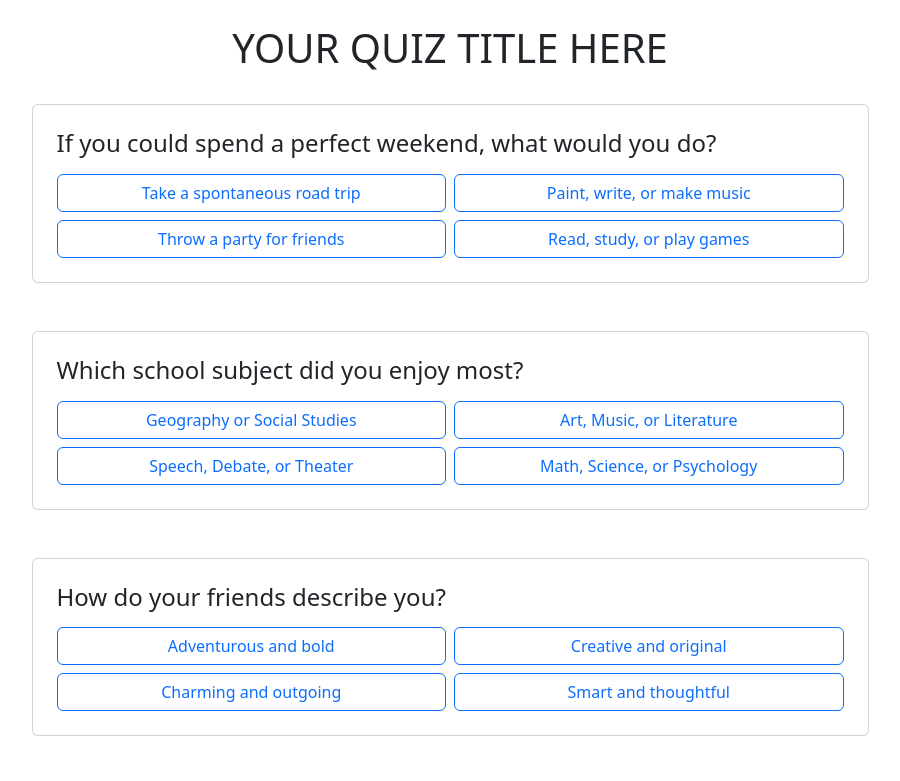
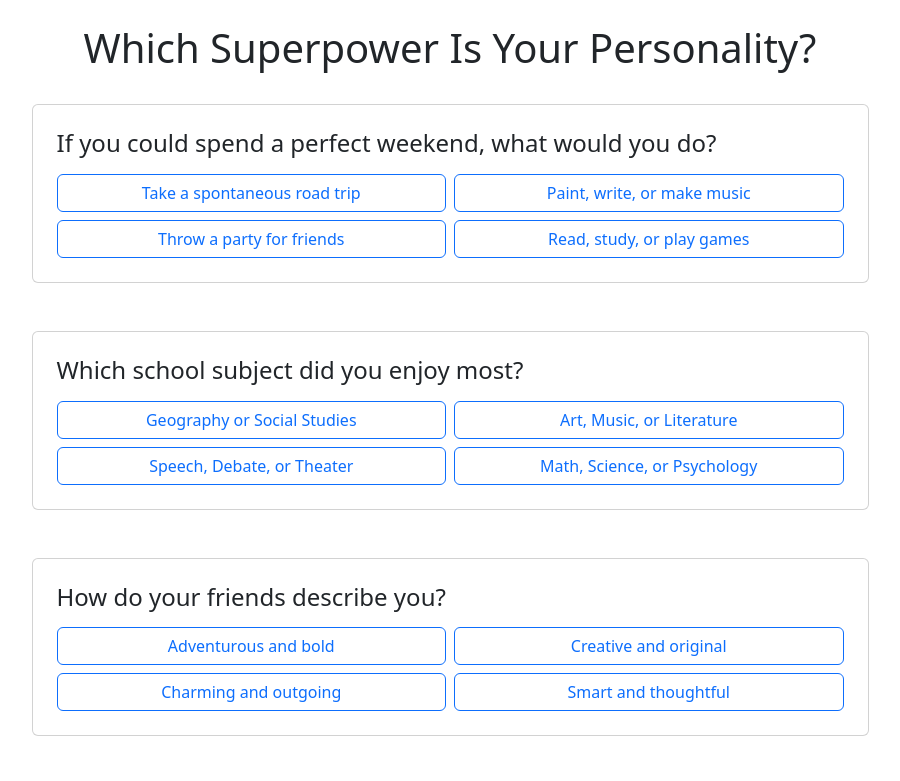
Before and after one commit to theDoubleLink/COMPSVII-Assignment8BBandstra, a plain HTML site: page index.html in a window 1280 px wide. Shown: the top 781 px of the page, without its empty margins (190-1090 px from the left). Drawn offline with nearby package versions, Linux system fonts and the light colour scheme.

Commit message:
Tested and cleaned up code

```diff
--- a/index.html
+++ b/index.html
@@ -9,7 +9,7 @@
     <link rel="stylesheet" href ="./css/style.css">
 </head>
 <body>
-    <h1 class="text-center mt-4">YOUR QUIZ TITLE HERE</h1>
+<h1 class="text-center mt-4">Which Superpower Is Your Personality?</h1>
           <!-- Start quiz element -->
       <div class="container d-flex justify-content-center" id="question-1">
         <div class="card my-4 p-4 question-block" style="width: 75%;">
```
